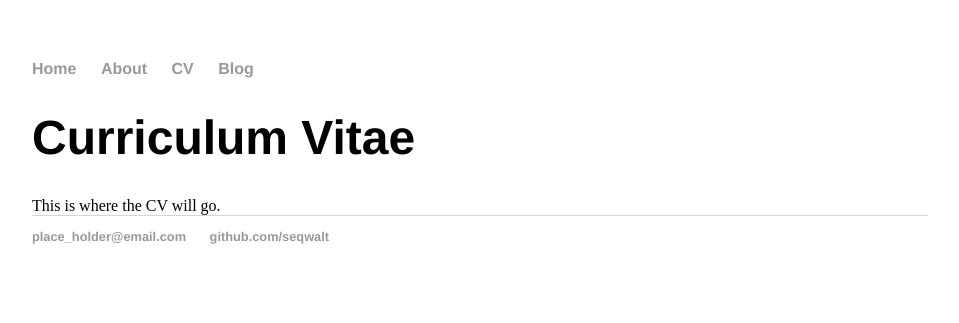
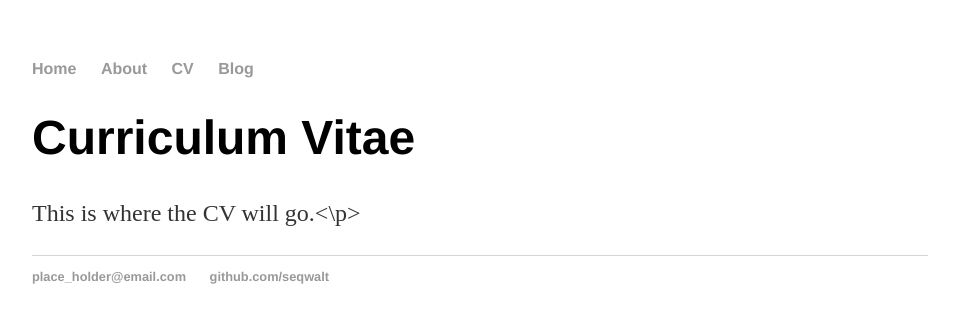
Before and after one commit to seqwalt/seqwalt.github.io, a Jekyll site: the page built from cv/index.html, in a window 1280 px wide. Shown: the top 323 px of the page, without its empty margins (160-1119 px from the left). Built offline with Jekyll 4.4.1, drawn with Linux system fonts in a browser that asks for light colours.

Commit message:
Update index.html

```diff
--- a/cv/index.html
+++ b/cv/index.html
@@ -2,5 +2,5 @@
 layout: default
 title: Curriculum Vitae
 ---
-	<h1>{{ page.title }}</h1>
-  This is where the CV will go.
+<h1>{{ page.title }}</h1>
+<p>This is where the CV will go.<\p>
```
